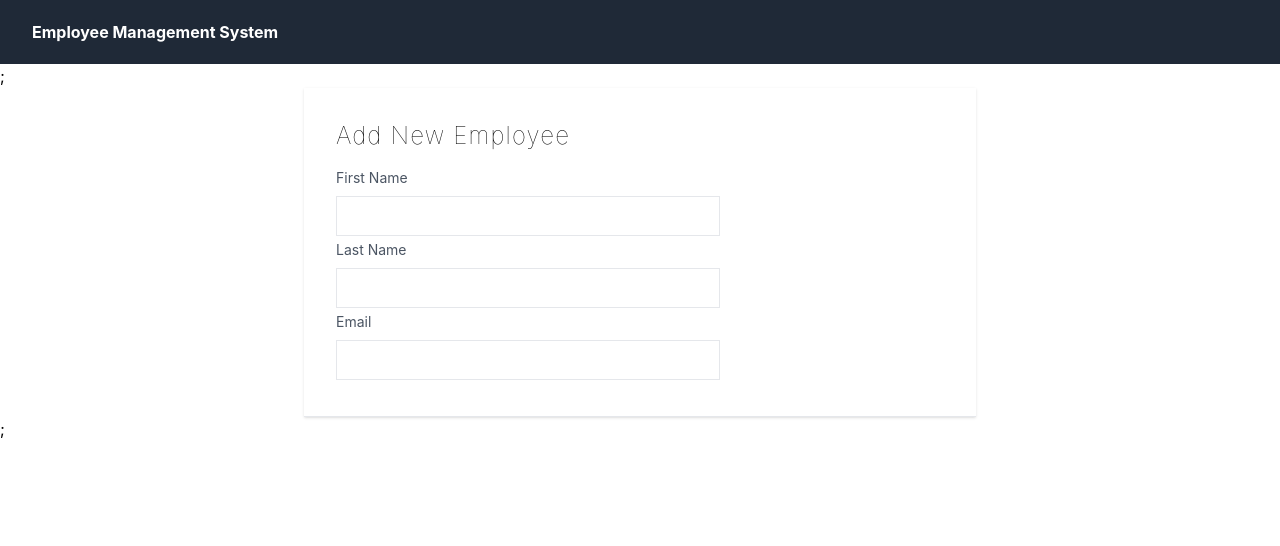
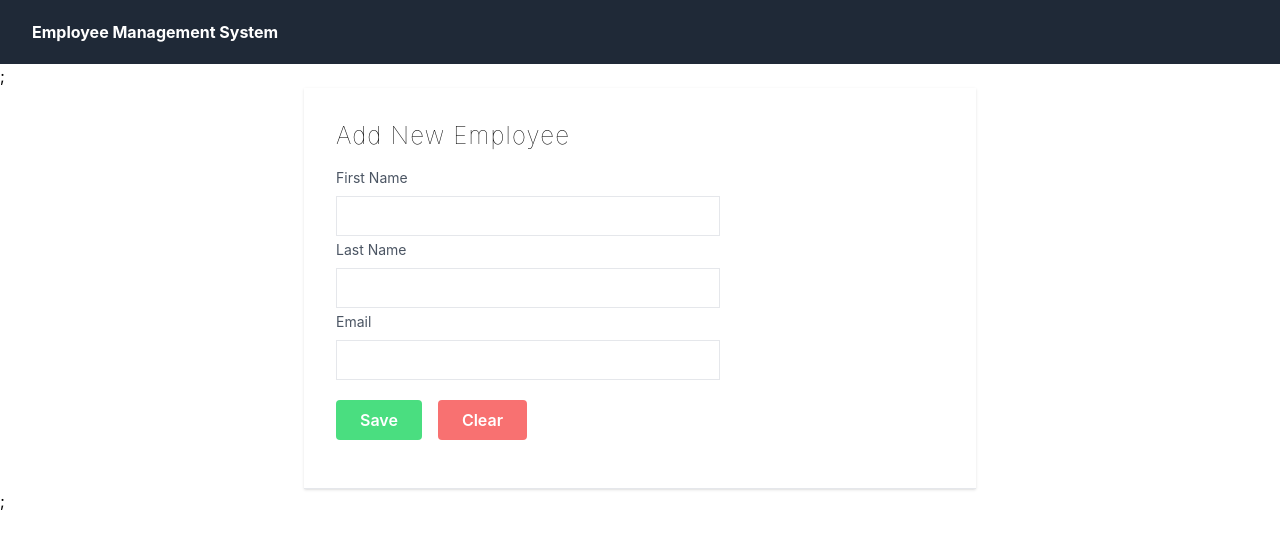
Before and after one commit to jasonchriscodes/Employee-Management-System, a React (Create React App) app in the folder frontend/: page /addEmployee in a window 1280 px wide. Shown: the top 546 px of the page. Built offline with nearby package versions, Linux system fonts and the light colour scheme.

Commit message:
chore: add save and clear button

```diff
--- a/frontend/src/components/AddEmployee.js
+++ b/frontend/src/components/AddEmployee.js
@@ -34,6 +34,14 @@ const AddEmployee = () => {
             className="h-10 w-96 border mt-2 px-2 py-2"
           ></input>
         </div>
+        <div className="item-center justify-center h-14 w-full my-4 space-x-4 pt-4">
+          <button className="rounded text-white font-semibold bg-green-400 py-2 px-6 hover:bg-green-700">
+            Save
+          </button>
+          <button className="rounded text-white font-semibold bg-red-400 py-2 px-6 hover:bg-red-700">
+            Clear
+          </button>
+        </div>
       </div>
     </div>
   );
```
